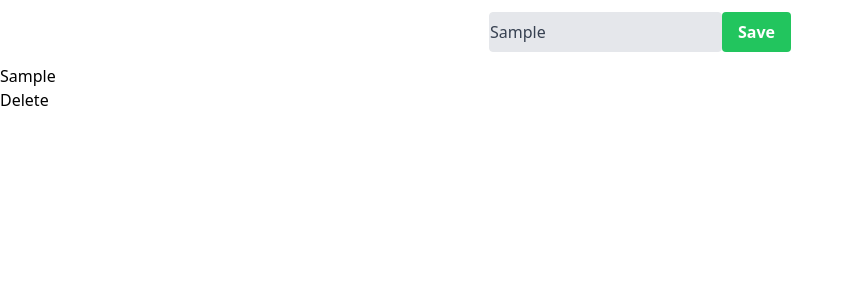
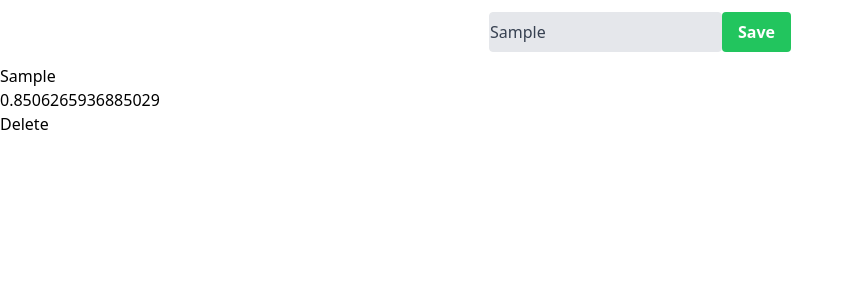
Before and after one commit to cvalencia1991/Todo-List-TypeScript-React, a React (Create React App) app: page / in a window 1280 px wide. Both pictures are taken after typing "Sample" into the empty fields and a click on the button "Save". Shown: the top 300 px of the page, without its empty margins (0-854 px from the left). Built offline with nearby package versions, Linux system fonts and the light colour scheme.

Commit message:
Add Key to the list

```diff
--- a/src/App.tsx
+++ b/src/App.tsx
@@ -17,7 +17,7 @@ const App = (): JSX.Element => {
 
   const addTasks = (name: string) => {
     if (name !==  ""){
-      const newtasks: ITask[] = [...tasks, { name, done: false }];
+      const newtasks: ITask[] = [...tasks, { name, done: false, id: Math.random()}];
       setTasks(newtasks);
     }
   };
--- a/src/components/Taskview.tsx
+++ b/src/components/Taskview.tsx
@@ -6,9 +6,9 @@ interface Props {
 
 const Taskview = ({ tasks }: Props) => {
   return (
-    <>
-          {tasks.map((task) => <TaskCard task={task} /> )}
-    </>
+    <ul>
+          {tasks.map((task) => <li key={task.id}><TaskCard task={task} /></li> )}
+    </ul>
   );
 };
 
```
